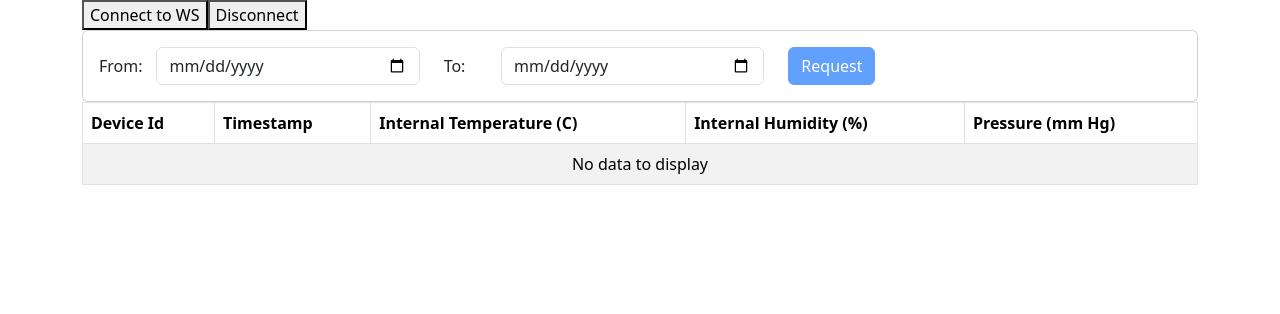
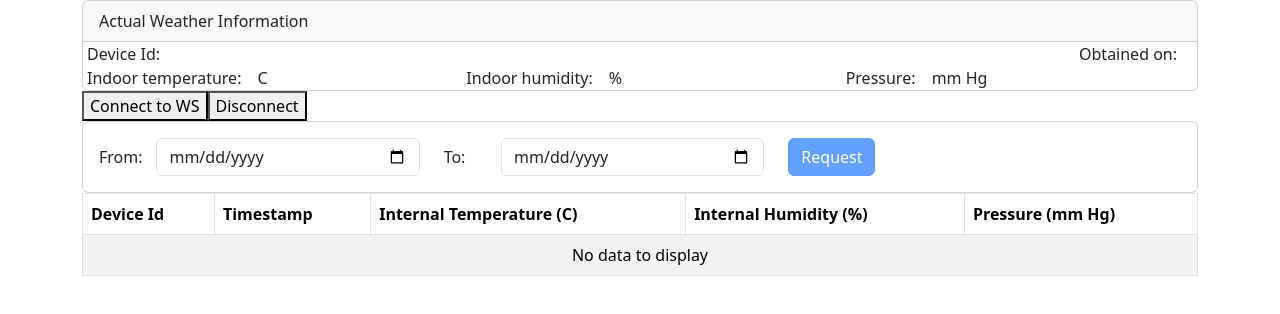
Before and after one commit to SergeyBogdanov/meteostation-20-net, an Angular app in the folder StorageViewer/ClientApp/: page / in a window 1280 px wide. Shown: the top 314 px of the page. Built offline with nearby package versions, Linux system fonts and the light colour scheme.

Commit message:
Show weather info

```diff
--- a/StorageViewer/ClientApp/src/app/app.component.html
+++ b/StorageViewer/ClientApp/src/app/app.component.html
@@ -1,3 +1,29 @@
+<div class="card">
+  <div class="card-header">
+    Actual Weather Information
+  </div>
+  <div class="=card-body">
+    <div class="row">
+      <div class="col-6">
+        <span class="mx-1">Device Id:</span><span class="mx-2">{{ currentInfo?.deviceId }}</span>
+      </div>
+      <div class="col-6 text-end">
+        <span class="mx-1">Obtained on:</span><span class="mx-2">{{ currentInfo?.recordTimestamp | dateFormatting:'full' }}</span>
+      </div>
+    </div>
+    <div class="row">
+      <div class="col-4">
+        <span class="mx-1">Indoor temperature:</span><span class="mx-2">{{ currentInfo?.storedData?.temperatureInternal | number:'1.0-1' }} C</span>
+      </div>
+      <div class="col-4">
+        <span class="mx-1">Indoor humidity:</span><span class="mx-2">{{ currentInfo?.storedData?.humidityInternal | number:'1.0-1' }} %</span>
+      </div>
+      <div class="col-4">
+        <span class="mx-1">Pressure:</span><span class="mx-2">{{ currentInfo?.storedData?.pressureMmHg | number:'1.0-1' }} mm Hg</span>
+      </div>
+    </div>
+  </div>
+</div>
 <button (click)="connectWebSocket()">Connect to WS</button><button (click)="disconnectWebSocket()">Disconnect</button>
 <filter-panel title1="Search in history measures">
   <form class="row row-cols-auto">
--- a/StorageViewer/ClientApp/src/app/app.component.ts
+++ b/StorageViewer/ClientApp/src/app/app.component.ts
@@ -6,16 +6,22 @@ import { webSocket, WebSocketSubject } from 'rxjs/webSocket';
 import { HistoryListComponent } from './history/history-list.component'
 import { DateControlComponent } from './controls/date-control.component'
 import { FilterPanelComponent } from './controls/filter-panel.component';
+import { MeteoDataItemModel } from './history/shared/meteo-data-item.model';
+import { DateFormattingPipe } from './controls/date-formatting.pipe';
+import { DecimalPipe } from '@angular/common';
 
 @Component({
   selector: 'app-root',
   standalone: true,
-  imports: [RouterOutlet, FormsModule, HistoryListComponent, DateControlComponent, FilterPanelComponent],
+  imports: [RouterOutlet, FormsModule, HistoryListComponent,
+            DateControlComponent, FilterPanelComponent,
+            DateFormattingPipe, DecimalPipe],
   templateUrl: './app.component.html',
   styleUrl: './app.component.css'
 })
 export class AppComponent {
   title = 'ClientApp';
+  currentInfo?: MeteoDataItemModel = undefined;
   isSearchOperationActive: boolean = false;
   fromDateFilter?: Date;
   toDateFilter?: Date;
@@ -40,7 +46,7 @@ export class AppComponent {
     console.log(`Trying to connect to [${wsProtocol}://${window.location.host}/wsTransport]`);
     this.webSocketSubject = webSocket(`${wsProtocol}://${window.location.host}/wsTransport`);
     this.webSocketSubject.subscribe({
-      next: msg => console.log(`Received data: [${JSON.stringify(msg)}]`),
+      next: (data) => this.consumeWebSocketInfo(data),
       error: err => console.log(`Some error is reported: [${JSON.stringify(err)}] or [${err}]]`),
       complete: () => console.log('WebSocket is closed')
     });
@@ -51,4 +57,11 @@ export class AppComponent {
     this.webSocketSubject?.complete();
     this.webSocketSubject = undefined;
   }
+
+  private consumeWebSocketInfo(info: any)
+  {
+    const typedInfo : MeteoDataItemModel = new MeteoDataItemModel(info.DeviceId, info.RecordTimestamp,
+          info.StoredData.TemperatureInternal, info.StoredData.HumidityInternal, info.StoredData.PressureMmHg);
+    this.currentInfo = typedInfo;
+  }
 }
```
Also changed, not shown: 1 other file (tests, documents, lock files or other folders).
